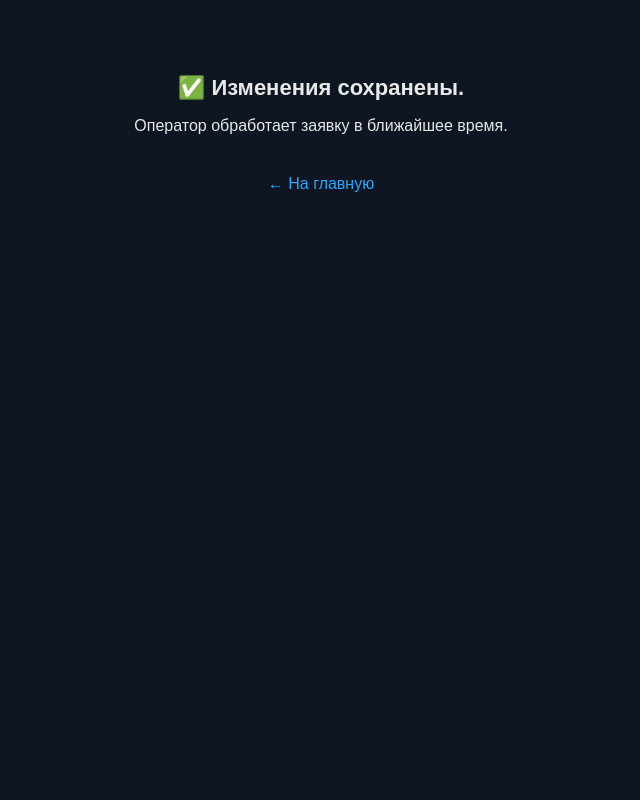
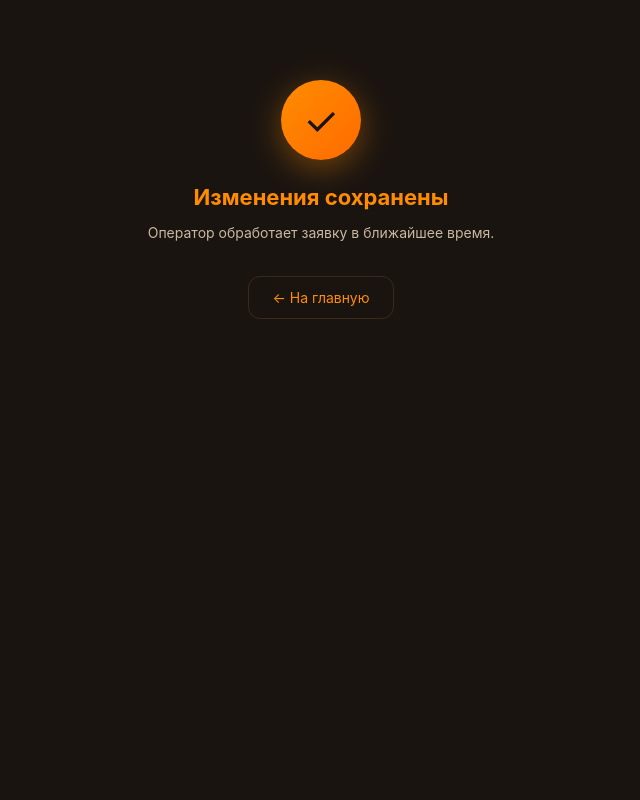
Before and after one commit to gor606140-ctrl/brhelper, a Flask app: page /done in a window 1280 px wide. Shown: the whole page, without its empty margins (319-959 px from the left). Run offline with Flask 3, Linux system fonts and the light colour scheme.

Commit message:
Update done.html

```diff
--- a/templates/done.html
+++ b/templates/done.html
@@ -5,15 +5,52 @@
 <meta name="viewport" content="width=device-width, initial-scale=1">
 <title>Готово</title>
 <style>
-  body { background:#0e1621; color:#e8e8e8; font-family: sans-serif;
-         margin:0; padding:60px 20px; text-align:center; }
-  h1 { font-size:22px; }
-  a { display:inline-block; margin-top:24px; color:#2ea6ff; text-decoration:none; }
+  * { box-sizing: border-box; margin: 0; padding: 0; }
+  body {
+    background: #1a1410;
+    color: #e8dcc8;
+    font-family: -apple-system, BlinkMacSystemFont, "Segoe UI", Roboto, sans-serif;
+    min-height: 100vh;
+    padding: 80px 16px;
+    text-align: center;
+  }
+  .wrap { max-width: 400px; margin: 0 auto; }
+  .check {
+    width: 80px; height: 80px;
+    background: linear-gradient(135deg, #ff8c00, #ff6b00);
+    border-radius: 50%;
+    margin: 0 auto 24px;
+    display: flex;
+    align-items: center;
+    justify-content: center;
+    font-size: 40px;
+    color: #1a1410;
+    box-shadow: 0 8px 32px rgba(255,140,0,0.4);
+  }
+  h1 {
+    color: #ff8c00;
+    font-size: 22px;
+    margin-bottom: 12px;
+  }
+  p { color: #c8b8a0; line-height: 1.6; font-size: 14px; }
+  a {
+    display: inline-block;
+    margin-top: 32px;
+    color: #ff8c00;
+    text-decoration: none;
+    font-size: 14px;
+    padding: 12px 24px;
+    border: 1px solid #3a2a1c;
+    border-radius: 12px;
+  }
 </style>
 </head>
 <body>
-  <h1>✅ Изменения сохранены.</h1>
+<div class="wrap">
+  <div class="check">✓</div>
+  <h1>Изменения сохранены</h1>
   <p>Оператор обработает заявку в ближайшее время.</p>
   <a href="/">← На главную</a>
+</div>
 </body>
 </html>
```
